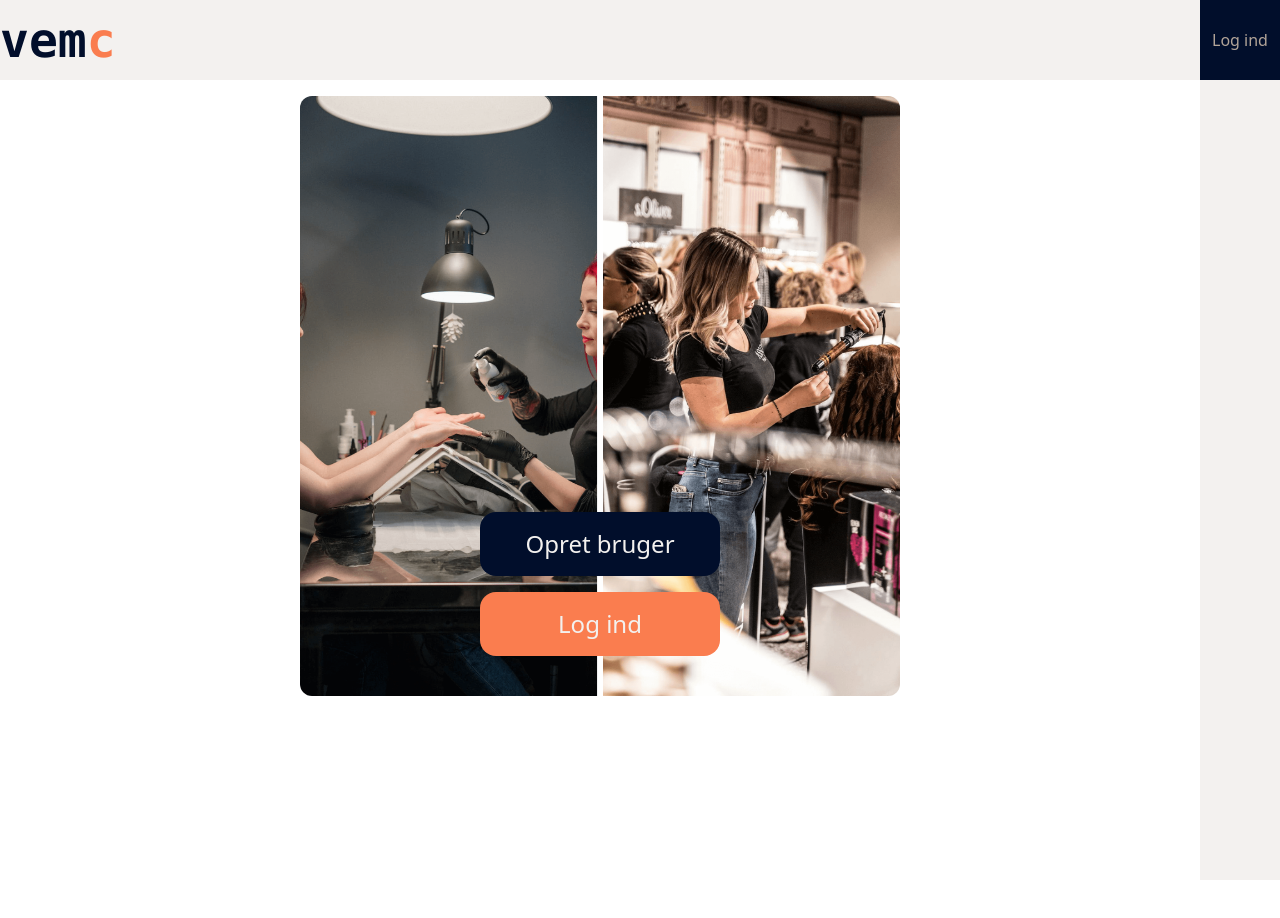
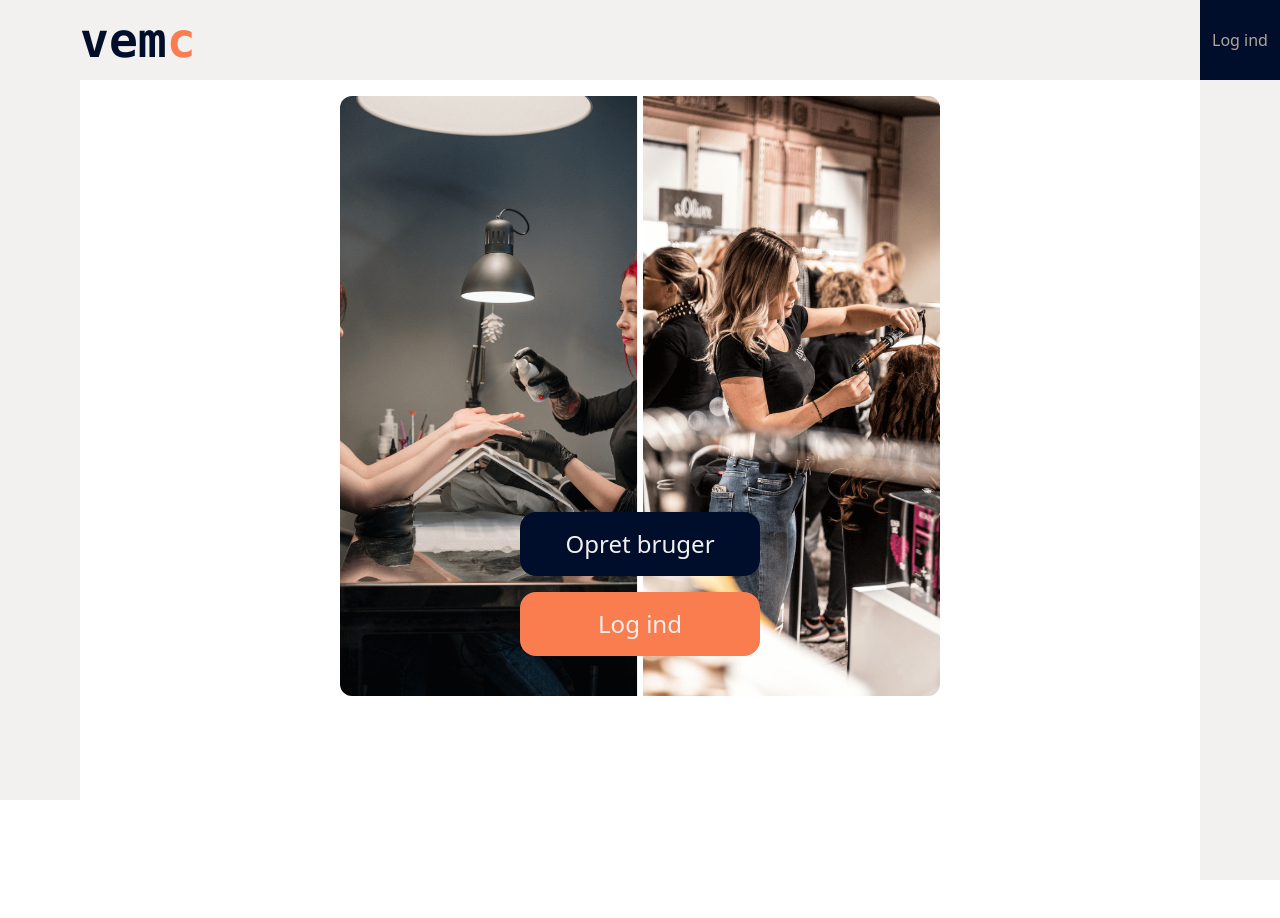
Before and after one commit to emilvn/nextcph-frontend, a React (Vite) app: page / in a window 1280 px wide. Shown: the top 918 px of the page. Before the commit the page ends 800 px from the top, so only its background shows below. Built offline with nearby package versions, Linux system fonts and the light colour scheme; no server answers.

Commit message:
footer styling

```diff
--- a/src/components/layout.tsx
+++ b/src/components/layout.tsx
@@ -1,11 +1,36 @@
 import type {PropsWithChildren} from "react";
 
+function Footer() {
+	return (
+		<footer className="fixed bottom-0 left-0 right-0 h-[calc(100vh-80px)] text-next-grey flex items-center justify-evenly mr-20 ml-20 p-4 gap-8" >
+			<div className="w-80">
+				<h3 className="text-xl text-next-blue font-bold">VEMC</h3>
+				<p className="text-next-grey">Vi er en gruppe af 4 studerende fra Københavns Erhvervsakademi, der har lavet denne hjemmeside som en del af vores 2. semester projekt.</p>
+			</div>
+			<div>
+				<h3 className="text-xl text-next-blue font-bold">KONTAKT</h3>
+				<p className="text-next-blue">Viktor</p>
+				<a href="mailto:example@example.com" className="cursor-pointer">example@example.com</a>
+				<p className="text-next-blue">Emil</p>
+				<a href="mailto:emilvnielsen@hotmail.com">emilvnielsen@hotmail.com</a>
+				<p className="text-next-blue">Martin</p>
+				<a href="mailto:example@example.com">example@example.com</a>
+				<p className="text-next-blue">Christian</p>
+				<a href="mailto:example@example.com">example@example.com</a>
+			</div>
+		</footer>
+	);
+}
+
 function PageLayout({ children }:PropsWithChildren) {
-  return (
-		<main className="mt-20 mr-20 p-4 w-auto">
-			{children}
-		</main>
-  );
+	return (<>
+			<main className="mt-20 mr-20 ml-20 p-4 w-auto bg-white z-10 relative">
+				{children}
+			</main>
+			<div className="h-[calc(100vh-80px)]"></div>
+			<Footer/>
+	</>
+	);
 }
 
 export default PageLayout;
--- a/src/components/nav.tsx
+++ b/src/components/nav.tsx
@@ -20,7 +20,8 @@ function NavLink({ href, children }:NavLinkProps) {
 function NavBar({children}:PropsWithChildren) {
 	return (
 		<>
-			<nav className="z-10 fixed top-0 w-full h-20 bg-next-white flex items-center text-next-grey justify-between">
+			<nav className="z-20 fixed left-0 top-0 h-screen w-20 bg-next-white"></nav>
+			<nav className="z-20 fixed top-0 left-20 w-[calc(100%-80px)] h-20 bg-next-white flex items-center text-next-grey justify-between">
 					<div className="font-mono font-bold text-5xl text-next-blue select-none mr-5">vem<span className='text-next-orange'>c</span></div>
 					<div className="flex w-full h-full">
 						{children}
@@ -36,7 +37,7 @@ function NavBar({children}:PropsWithChildren) {
 						</SignedOut>
 					</div>
 			</nav>
-			<nav className="z-10 fixed right-0 top-20 h-screen w-20 bg-next-white"></nav>
+			<nav className="z-20 fixed right-0 top-20 h-screen w-20 bg-next-white"></nav>
 		</>
 	);
 }
```
